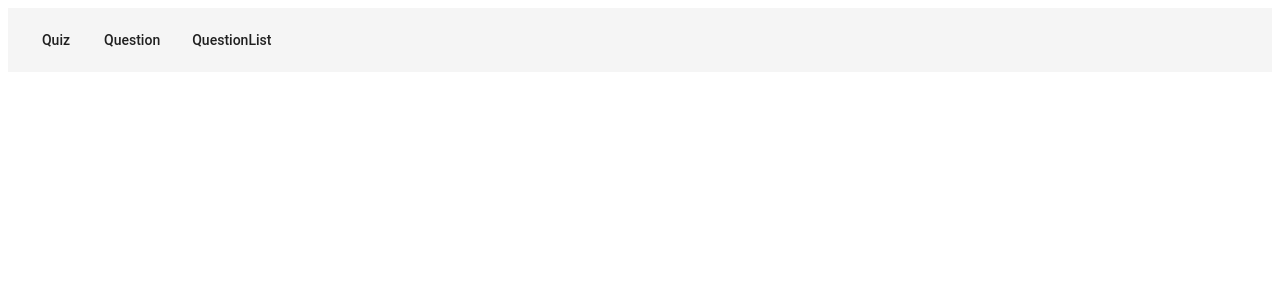
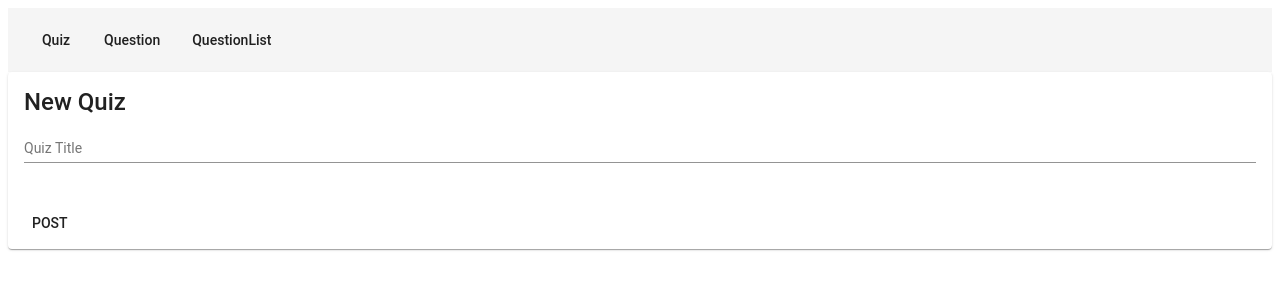
Before and after one commit to ukenny/quiz-frontend, an Angular app: page /quiz in a window 1280 px wide. Before the commit this address led to /. Shown: the top 300 px of the page. Built offline with nearby package versions, Linux system fonts and the light colour scheme.

Commit message:
Modified QuizComponent and made it reachable

```diff
--- a/src/app/app-routing.module.ts
+++ b/src/app/app-routing.module.ts
@@ -3,11 +3,13 @@ import { Routes, RouterModule } from '@angular/router';
 import { QuestionComponent } from './question/question.component';
 import { QuestionsComponent } from './questions/questions.component';
 import { HomeComponent } from './home/home.component';
+import { QuizComponent } from './quiz/quiz.component';
 
 const routes: Routes = [
   {path: '', component: HomeComponent},
   {path: 'question', component: QuestionComponent},
   {path: 'questions', component: QuestionsComponent},
+  {path: 'quiz', component: QuizComponent}
 ];
 
 @NgModule({
--- a/src/app/quiz/quiz.component.html
+++ b/src/app/quiz/quiz.component.html
@@ -1 +1,18 @@
-<p>quiz works!</p>
+<mat-card>
+  <mat-card-title>
+    <span *ngIf="quiz.id">Edit Quiz</span>
+    <span *ngIf="!quiz.id">New Quiz</span>
+  </mat-card-title>
+  <mat-card-content>
+    <form>
+      <mat-form-field class="fullWidth">
+        <input [(ngModel)]="quiz.title" name="title" matInput placeholder="Quiz Title">
+      </mat-form-field>
+    </form>
+  </mat-card-content>
+  <mat-card-actions>
+    <button *ngIf="!quiz.id" (click)="null" mat-button>POST</button>
+    <button *ngIf="quiz.id" (click)="null" mat-button>EDIT</button>
+    <button *ngIf="quiz.id" (click)="null" mat-button>NEW</button>
+  </mat-card-actions>
+</mat-card>
--- a/src/app/quiz/quiz.component.ts
+++ b/src/app/quiz/quiz.component.ts
@@ -1,4 +1,5 @@
 import { Component, OnInit } from '@angular/core';
+import { ApiService } from '../api.service';
 
 @Component({
   selector: 'app-quiz',
@@ -7,7 +8,9 @@ import { Component, OnInit } from '@angular/core';
 })
 export class QuizComponent implements OnInit {
 
-  constructor() { }
+  quiz = {};
+
+  constructor(private api: ApiService) { }
 
   ngOnInit() {
   }
```
